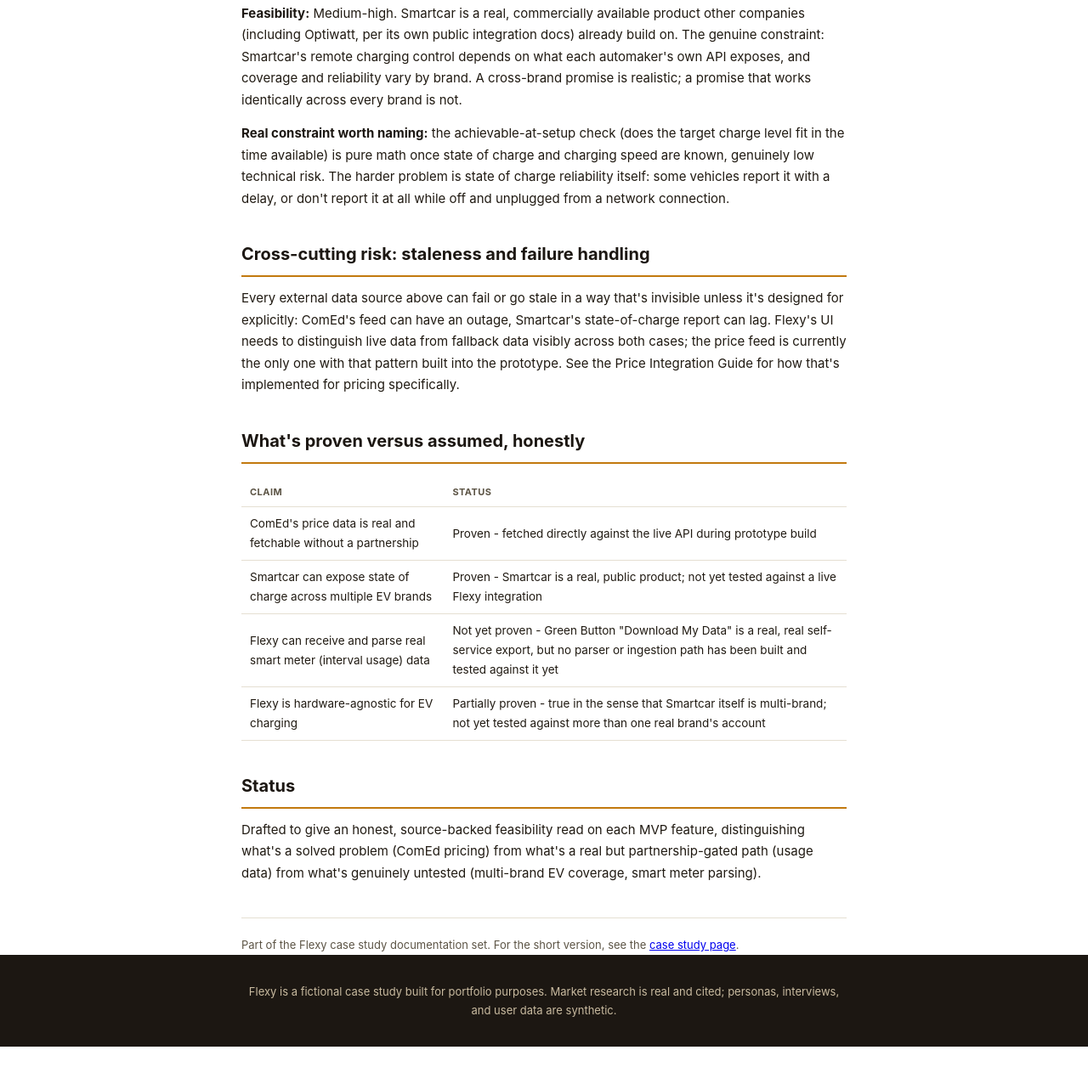
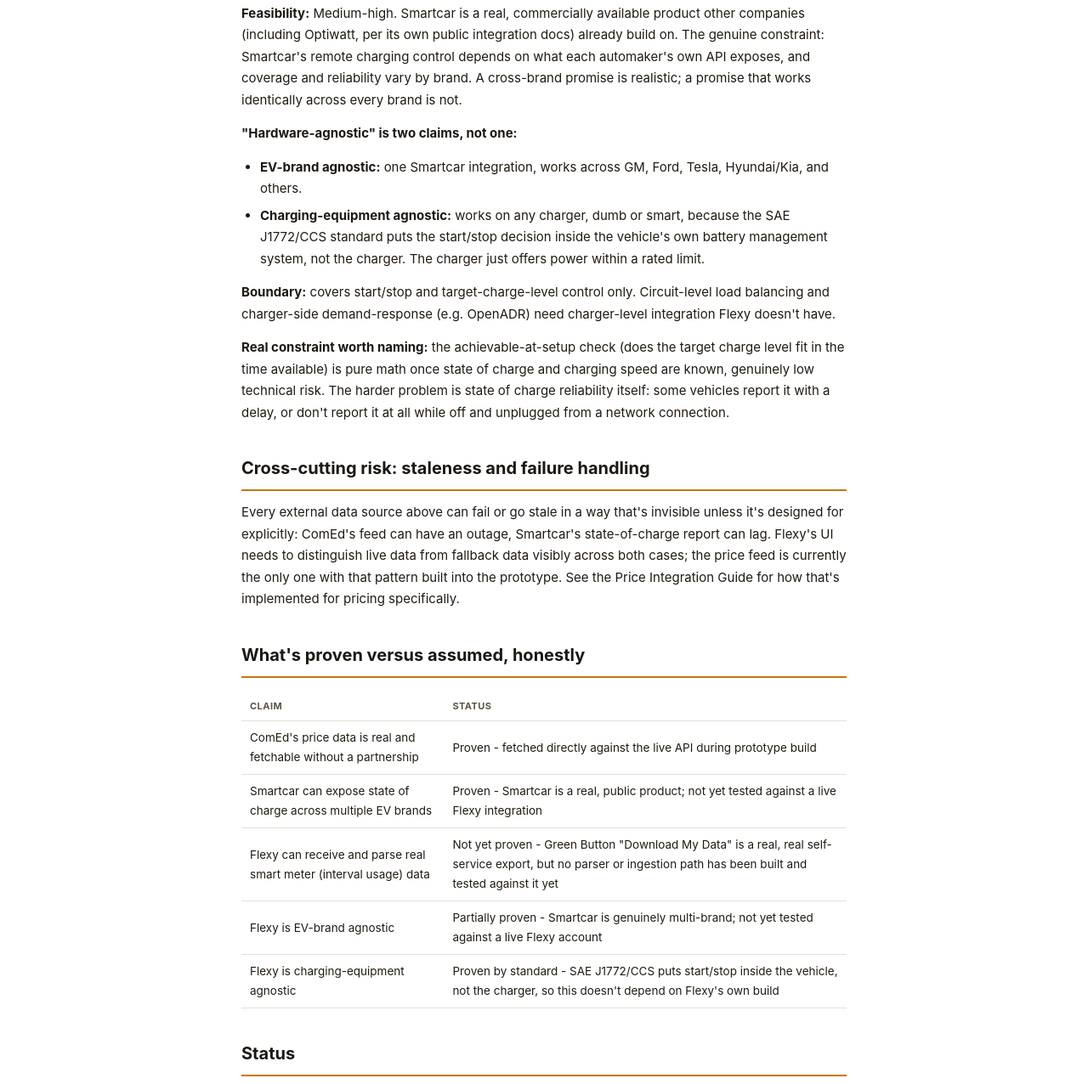
Before and after one commit to spallavi-stack/shubha-pm-portfolio, a plain HTML site: page flexy-technical-feasibility.html in a window 1280 px wide. Shown: the part 1129-2405 px from the top of the page at 85% size. Before the commit the page ends 2361 px from the top, so only its background shows below. Drawn offline with Linux system fonts and the light colour scheme.

Commit message:
Add files via upload

```diff
--- a/flexy-technical-feasibility.html
+++ b/flexy-technical-feasibility.html
@@ -61,6 +61,12 @@
 <h2>Smart EV charging</h2>
 <p><strong>Data source:</strong> Smartcar, a real third-party API that exposes battery state of charge, charging status, and remote start/stop across many EV brands (GM, Ford, Tesla, Hyundai/Kia, and others) through one integration, rather than building a separate integration per automaker.</p>
 <p><strong>Feasibility:</strong> Medium-high. Smartcar is a real, commercially available product other companies (including Optiwatt, per its own public integration docs) already build on. The genuine constraint: Smartcar's remote charging control depends on what each automaker's own API exposes, and coverage and reliability vary by brand. A cross-brand promise is realistic; a promise that works identically across every brand is not.</p>
+<p><strong>"Hardware-agnostic" is two claims, not one:</strong></p>
+<ul>
+<li><strong>EV-brand agnostic:</strong> one Smartcar integration, works across GM, Ford, Tesla, Hyundai/Kia, and others.</li>
+<li><strong>Charging-equipment agnostic:</strong> works on any charger, dumb or smart, because the SAE J1772/CCS standard puts the start/stop decision inside the vehicle's own battery management system, not the charger. The charger just offers power within a rated limit.</li>
+</ul>
+<p><strong>Boundary:</strong> covers start/stop and target-charge-level control only. Circuit-level load balancing and charger-side demand-response (e.g. OpenADR) need charger-level integration Flexy doesn't have.</p>
 <p><strong>Real constraint worth naming:</strong> the achievable-at-setup check (does the target charge level fit in the time available) is pure math once state of charge and charging speed are known, genuinely low technical risk. The harder problem is state of charge reliability itself: some vehicles report it with a delay, or don't report it at all while off and unplugged from a network connection.</p>
 <h2>Cross-cutting risk: staleness and failure handling</h2>
 <p>Every external data source above can fail or go stale in a way that's invisible unless it's designed for explicitly: ComEd's feed can have an outage, Smartcar's state-of-charge report can lag. Flexy's UI needs to distinguish live data from fallback data visibly across both cases; the price feed is currently the only one with that pattern built into the prototype. See the Price Integration Guide for how that's implemented for pricing specifically.</p>
@@ -86,8 +92,12 @@
 <td>Not yet proven - Green Button "Download My Data" is a real, real self-service export, but no parser or ingestion path has been built and tested against it yet</td>
 </tr>
 <tr>
-<td>Flexy is hardware-agnostic for EV charging</td>
-<td>Partially proven - true in the sense that Smartcar itself is multi-brand; not yet tested against more than one real brand's account</td>
+<td>Flexy is EV-brand agnostic</td>
+<td>Partially proven - Smartcar is genuinely multi-brand; not yet tested against a live Flexy account</td>
+</tr>
+<tr>
+<td>Flexy is charging-equipment agnostic</td>
+<td>Proven by standard - SAE J1772/CCS puts start/stop inside the vehicle, not the charger, so this doesn't depend on Flexy's own build</td>
 </tr>
 </tbody>
 </table>
```
Also changed, not shown: flexy-technical-feasibility.md (+8 -1 lines).
